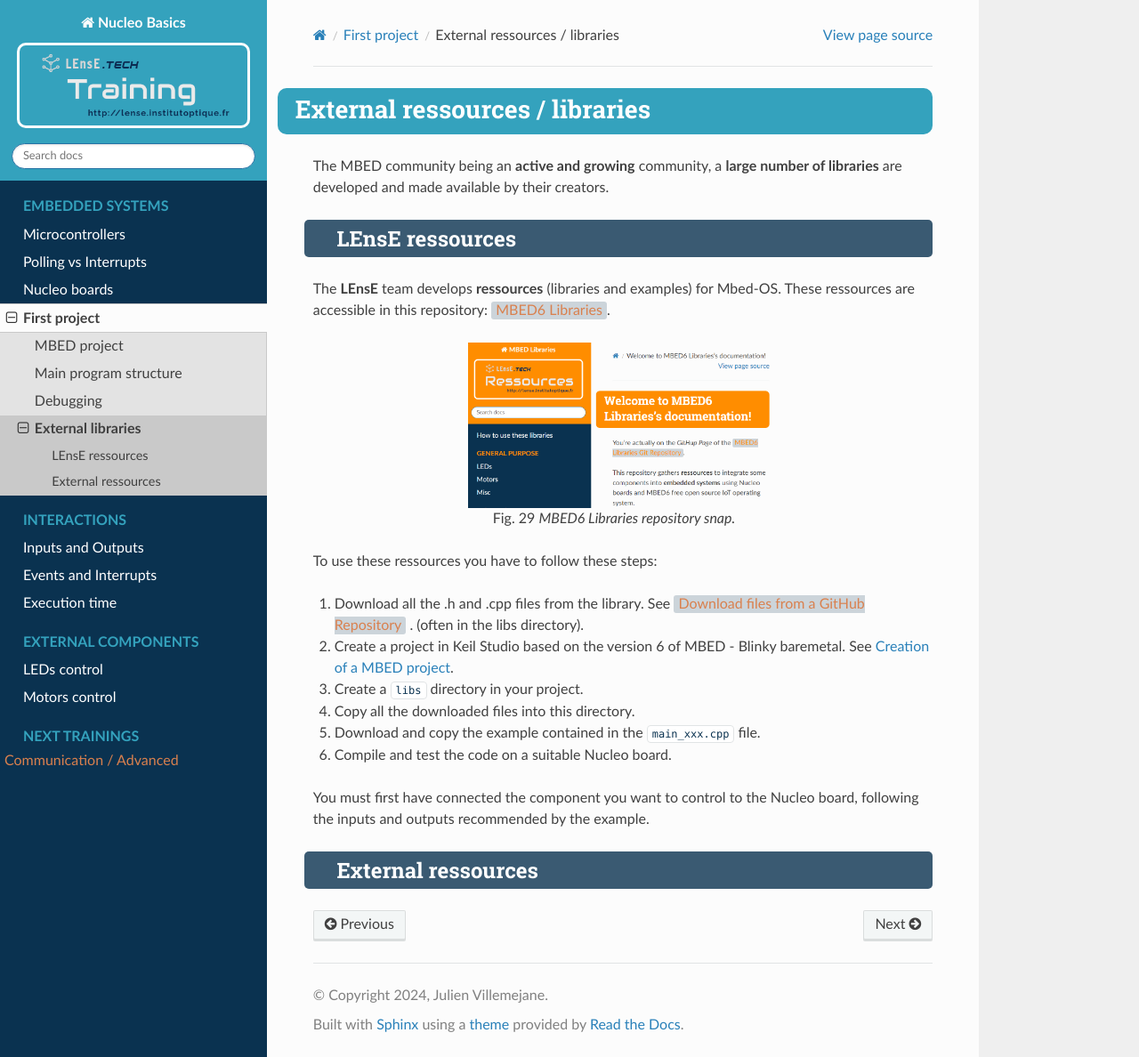
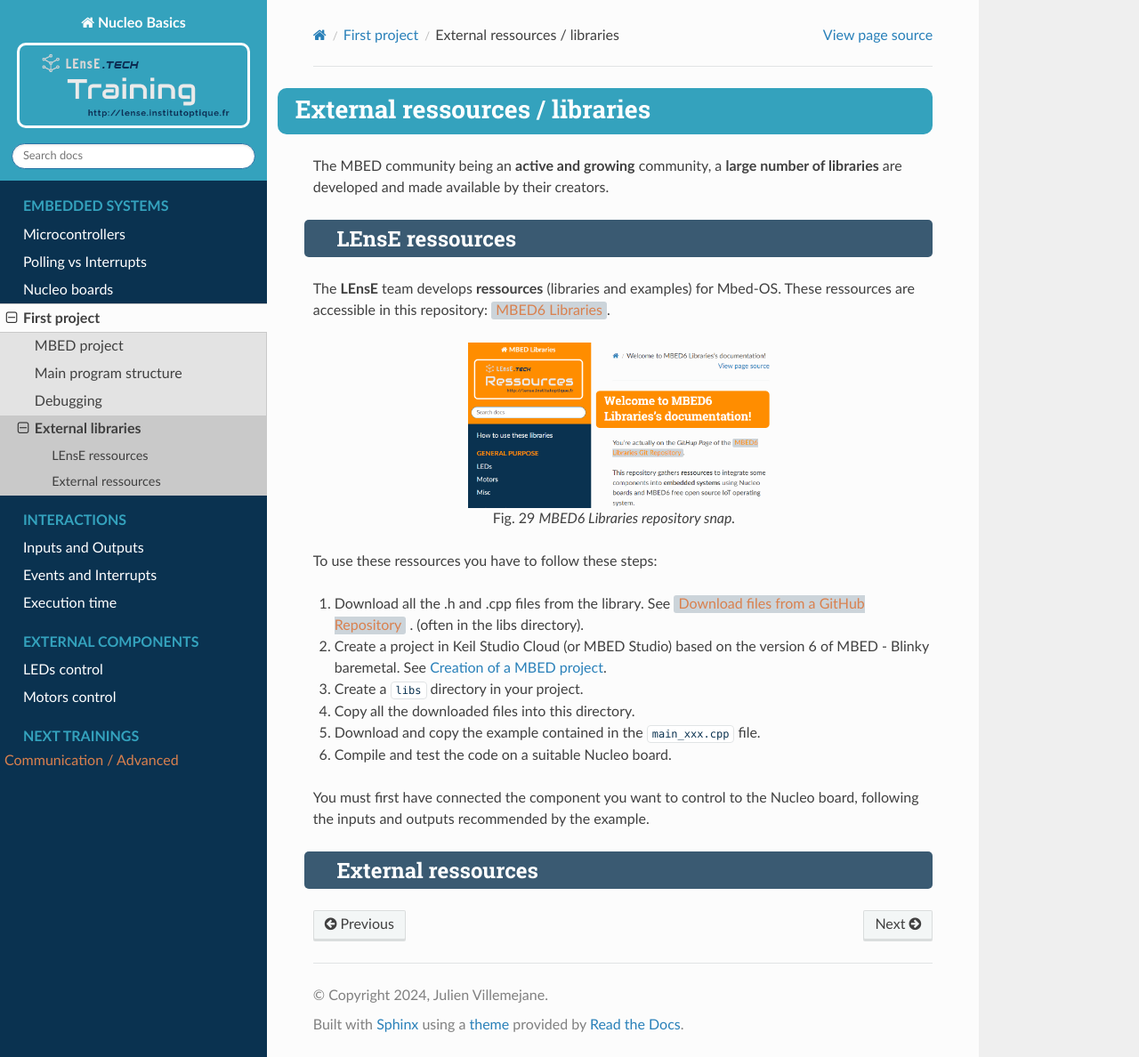
Before and after one commit to IOGS-LEnsE-training/nucleo-basics, a Sphinx documentation site: the page built from docs/source/contents/gen_libs.rst, in a window 1280 px wide and 1188 px high. Shown: the whole window at 89% size. Built offline with Sphinx 7.4.7 and the Read the Docs theme 2.0.0, drawn with Linux system fonts in a browser that asks for light colours.

Commit message:
Update gen_libs.rst

```diff
--- a/docs/source/contents/gen_libs.rst
+++ b/docs/source/contents/gen_libs.rst
@@ -18,7 +18,7 @@ The **LEnsE** team develops **ressources** (libraries and examples) for Mbed-OS.
 To use these ressources you have to follow these steps:
 
 #. Download all the .h and .cpp files from the library. See `Download files from a GitHub Repository <https://lense.institutoptique.fr/github/#download-files-from-a-github-repository>`_ . (often in the libs directory).
-#. Create a project in Keil Studio based on the version 6 of MBED - Blinky baremetal. See :ref:`Creation of a MBED project <mbed_project>`.
+#. Create a project in Keil Studio Cloud (or MBED Studio) based on the version 6 of MBED - Blinky baremetal. See :ref:`Creation of a MBED project <mbed_project>`.
 #. Create a :file:`libs` directory in your project.
 #. Copy all the downloaded files into this directory.
 #. Download and copy the example contained in the :file:`main_xxx.cpp` file.
```
